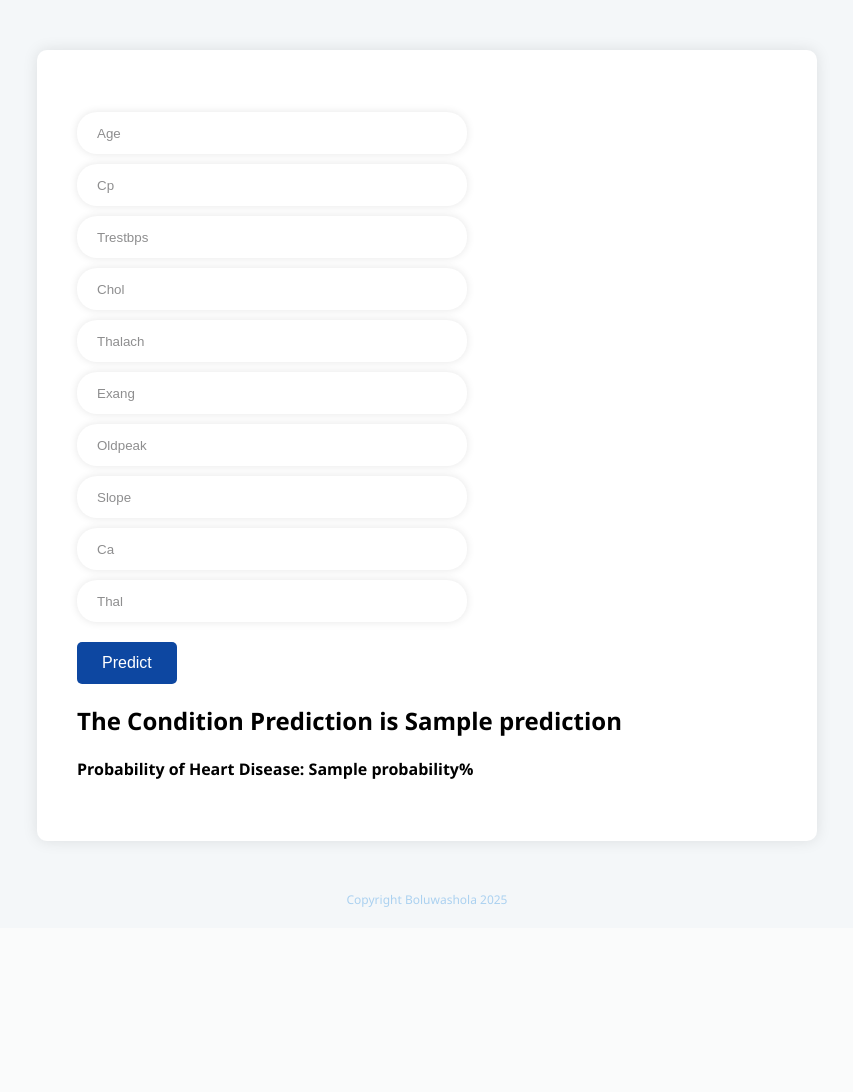
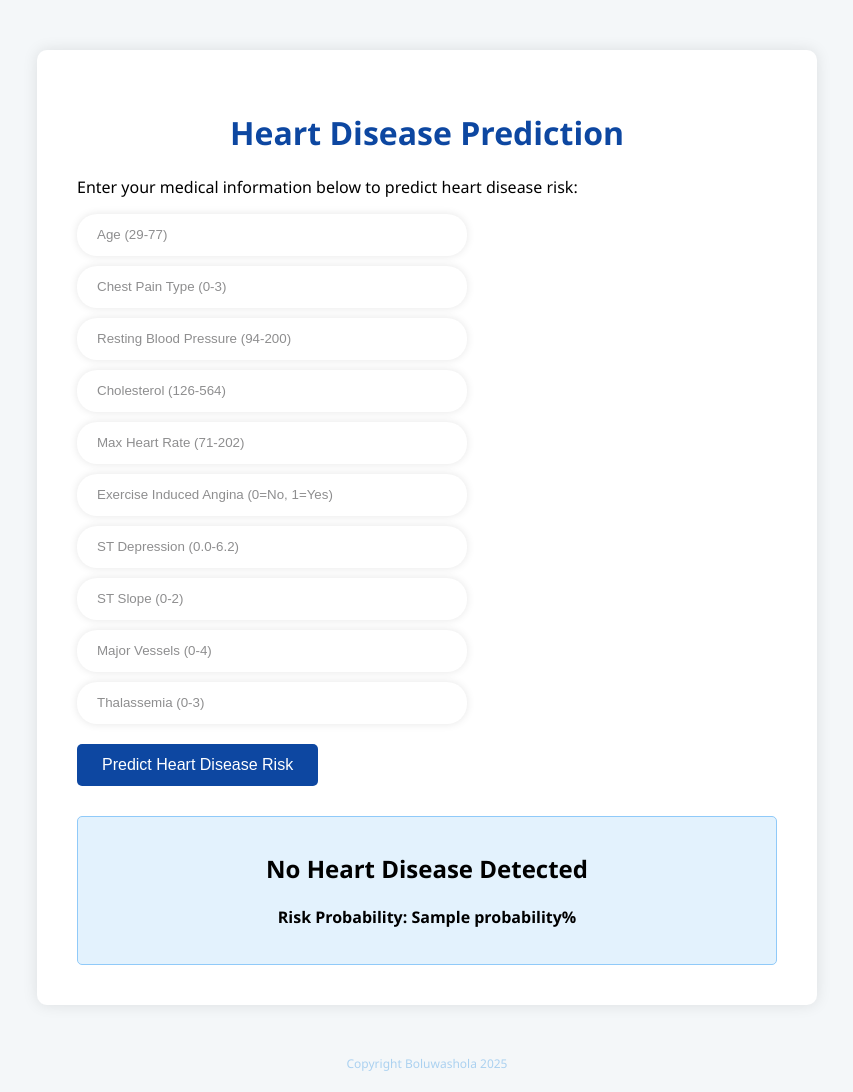
Before and after one commit to Boluwashola/Heart_Disease_Prediction_project, a Flask app: template templates/index.html in a window 1280 px wide. Shown: the whole page, without its empty margins (213-1066 px from the left). Before the commit the page ends 907 px from the top, so only its background shows below. Run offline with Flask 3, Linux system fonts and the light colour scheme; the template is opened without the code that fills it: most values are stand-ins (such as "Sample title", 1, 10 or a date in 2020); parts of the project's set-up code (start-up, migrations or seed data) failed here and were passed over.

Commit message:
I made some changes to the UI

```diff
--- a/app.py
+++ b/app.py
@@ -14,7 +14,7 @@ def index():
 
 @app.route("/predict", methods=["POST"])
 def predict():
-    if request.method == "POST":
+    try:
         data = [
             float(request.form.get("age")),
             float(request.form.get("cp")),
@@ -27,30 +27,36 @@ def predict():
             float(request.form.get("ca")),
             float(request.form.get("thal"))
         ]
+
         scaled = scaler.transform([data])
         pred = model.predict(scaled)[0]
         prob = model.predict_proba(scaled)[0]
 
-        print("Model classes:", model.classes_)
-        print("Probabilities:", prob)
-
-
         import matplotlib.pyplot as plt
         import os
 
-        labels = ['Heart Disease Absent', 'Heart Disease Present']
+        labels = ['No Heart Disease', 'Heart Disease']
+        colors = ['green', 'red']
 
-        plt.figure(figsize=(6, 4))
-        plt.bar(labels, prob, color=['blue', 'red'])
-        plt.title("Prediction Probability")
+        plt.figure(figsize=(6, 3))
+        bars = plt.bar(labels, prob, color=colors, alpha=0.7)
+        plt.title("Risk Assessment", fontsize=14, fontweight='bold')
         plt.ylim([0, 1])
-        plt.ylabel("Probability")
-        plt.grid(axis='y')
+        plt.ylabel("Probability", fontsize=10)
+
+        for bar, p in zip(bars, prob):
+            plt.text(bar.get_x() + bar.get_width()/2, bar.get_height() + 0.01,
+                    f'{p:.2%}', ha='center', va='bottom', fontweight='bold')
+
+        plt.tight_layout()
         image_path = os.path.join('static', 'prob_plot.png')
-        plt.savefig(image_path)
+        plt.savefig(image_path, dpi=150, bbox_inches='tight')
         plt.close()
 
         return render_template("index.html", prediction=pred, probability=round(prob[1] * 100, 2), image_path=image_path)
 
+    except Exception as e:
+        return render_template("index.html", error=f"Error: {str(e)}")
+
 if __name__ == '__main__':
-    app.run(host="0.0.0.0")
+    app.run(debug=True, host="0.0.0.0", port=5000)
--- a/static/css/style.css
+++ b/static/css/style.css
@@ -84,6 +84,23 @@ button:hover {
     text-align: center;
 }
 
+.error {
+    margin-top: 30px;
+    padding: 15px;
+    background-color: #ffebee;
+    border: 1px solid #f44336;
+    border-radius: 5px;
+    text-align: center;
+    color: #d32f2f;
+}
+
+img {
+    max-width: 100%;
+    height: auto;
+    display: block;
+    margin: 20px auto;
+}
+
 .footer {
     position: relative;
     text-align: center;
--- a/templates/index.html
+++ b/templates/index.html
@@ -3,24 +3,27 @@
 <head>
     <meta charset="UTF-8">
     <meta name="viewport" content="width=device-width, initial-scale=1.0">
-    <title>Home Page</title>
+    <title>Heart Disease Prediction</title>
     <link rel="stylesheet" href="{{ url_for('static', filename='css/style.css') }}">
 </head>
 <body>
     <div class="container">
-        <form method="POST" action="/predict" id="Form"><br>
-            <input type="text" name="age" placeholder="Age" required = 'Required' class="form_input"><br>
-            <input type="text" name="cp" placeholder="Cp" required = 'Required' class="form_input"><br>
-            <input type="text" name="trestbps" placeholder="Trestbps" required = 'Required' class="form_input"><br>
-            <input type="text" name="chol" placeholder="Chol" required = 'Required' class="form_input"><br>
-            <input type="text" name="thalach" placeholder="Thalach" required = 'Required' class="form_input"><br>
-            <input type="text" name="exang" placeholder="Exang" required = 'Required' class="form_input"><br>
-            <input type="text" name="oldpeak" placeholder="Oldpeak" required = 'Required' class="form_input"><br>
-            <input type="text" name="slope" placeholder="Slope" required = 'Required' class="form_input"><br>
-            <input type="text" name="ca" placeholder="Ca" required = 'Required' class="form_input"><br>
-            <input type="text" name="thal" placeholder="Thal" required = 'Required' class="form_input"><br>
+        <h1>Heart Disease Prediction</h1>
+        <p>Enter your medical information below to predict heart disease risk:</p>
 
-            <button type="submit" class="primary_button">Predict</button>
+        <form method="POST" action="/predict" id="Form">
+            <input type="number" name="age" placeholder="Age (29-77)" required class="form_input" min="29" max="77"><br>
+            <input type="number" name="cp" placeholder="Chest Pain Type (0-3)" required class="form_input" min="0" max="3"><br>
+            <input type="number" name="trestbps" placeholder="Resting Blood Pressure (94-200)" required class="form_input" min="94" max="200"><br>
+            <input type="number" name="chol" placeholder="Cholesterol (126-564)" required class="form_input" min="126" max="564"><br>
+            <input type="number" name="thalach" placeholder="Max Heart Rate (71-202)" required class="form_input" min="71" max="202"><br>
+            <input type="number" name="exang" placeholder="Exercise Induced Angina (0=No, 1=Yes)" required class="form_input" min="0" max="1"><br>
+            <input type="number" name="oldpeak" placeholder="ST Depression (0.0-6.2)" required class="form_input" min="0" max="6.2" step="0.1"><br>
+            <input type="number" name="slope" placeholder="ST Slope (0-2)" required class="form_input" min="0" max="2"><br>
+            <input type="number" name="ca" placeholder="Major Vessels (0-4)" required class="form_input" min="0" max="4"><br>
+            <input type="number" name="thal" placeholder="Thalassemia (0-3)" required class="form_input" min="0" max="3"><br>
+
+            <button type="submit" class="primary_button">Predict Heart Disease Risk</button>
         </form>
 
         <div>
@@ -31,8 +34,16 @@
 
         </div>
 
-        <h2>The Condition Prediction is {{ prediction }}</h2>
-        <h4>Probability of Heart Disease: {{ probability }}%</h4>
+        {% if error %}
+        <div class="error">
+            <h3>{{ error }}</h3>
+        </div>
+        {% elif prediction is defined %}
+        <div class="result">
+            <h2>{% if prediction == 1 %}Heart Disease Detected{% else %}No Heart Disease Detected{% endif %}</h2>
+            <h4>Risk Probability: {{ probability }}%</h4>
+        </div>
+        {% endif %}
     </div>
 </body>
 
```
Also changed, not shown: static/prob_plot.png, 1 other file.
